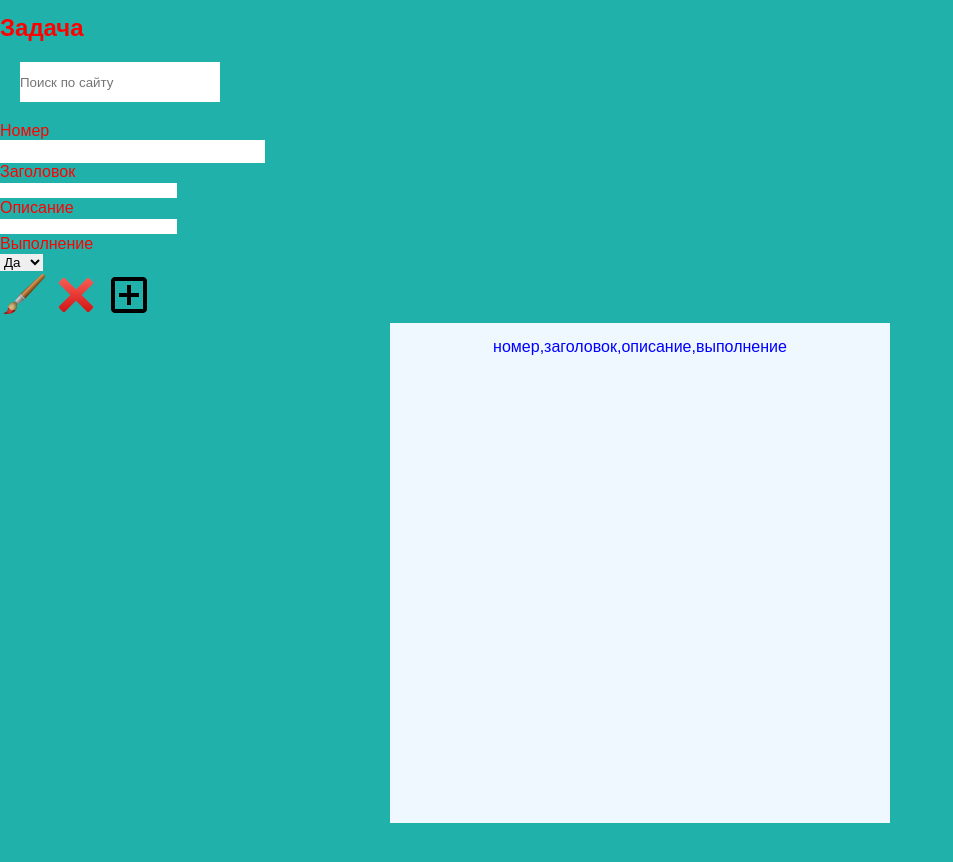
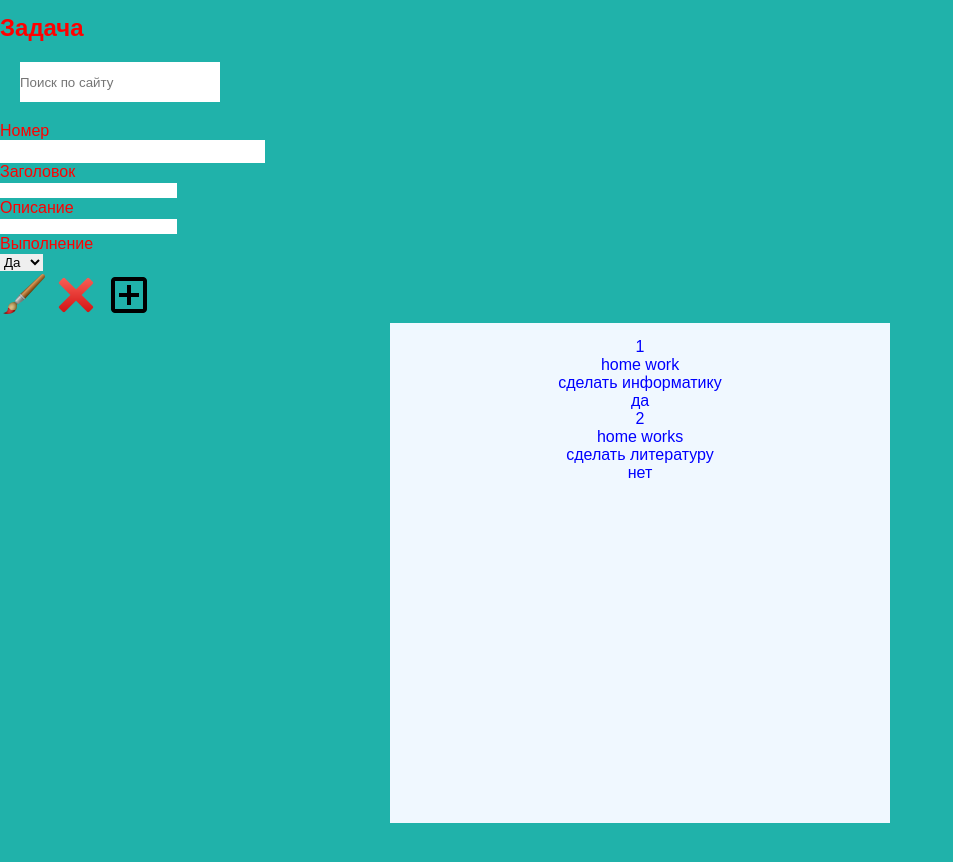
Before and after one commit to TanianaKur/ToDo-list, a plain HTML site: page index.html in a window 1280 px wide. Shown: the part 64-926 px from the top of the page, without its empty margins (0-953 px from the left). Drawn offline with Linux system fonts and the light colour scheme.

Commit message:
добавила вывод задачи

```diff
--- a/index.html
+++ b/index.html
@@ -38,7 +38,7 @@
 
 
    <div class="block-for-list">
-      <p id="out_arr"></p>
+      <div id="out_arr"></div>
    </div>
    <script src="js/script.js"></script>
 
--- a/js/script.js
+++ b/js/script.js
@@ -1,4 +1,36 @@
 
-let inputs = ['номер', 'заголовок', 'описание', 'выполнение',];
+let tasks = [
+   {
+      nomer: 1,
+      title: 'home work',
+      description: 'сделать информатику',
+      finish: 'да',
+   },
+   {
+      nomer: 2,
+      title: 'home works',
+      description: 'сделать литературу',
+      finish: 'нет',
+   }
+];
 let out_arr = document.getElementById('out_arr');
-out_arr.innerHTML = inputs;
+
+tasks.forEach(function (task) {
+   console.log(task)
+   const taskElement = document.createElement('div');
+
+   const nomerElement = document.createElement('p');
+   nomerElement.innerHTML = `${task.nomer}`;
+
+   const titleElement = document.createElement('p');
+   titleElement.innerHTML = `${task.title}`;
+   const descriptionElement = document.createElement('p');
+   descriptionElement.innerHTML = `${task.description}`;
+   const finishElement = document.createElement('p');
+   finishElement.innerHTML = `${task.finish}`;
+   taskElement.appendChild(nomerElement);
+   taskElement.appendChild(titleElement);
+   taskElement.appendChild(descriptionElement);
+   taskElement.appendChild(finishElement);
+   out_arr.appendChild(taskElement);
+});
```
